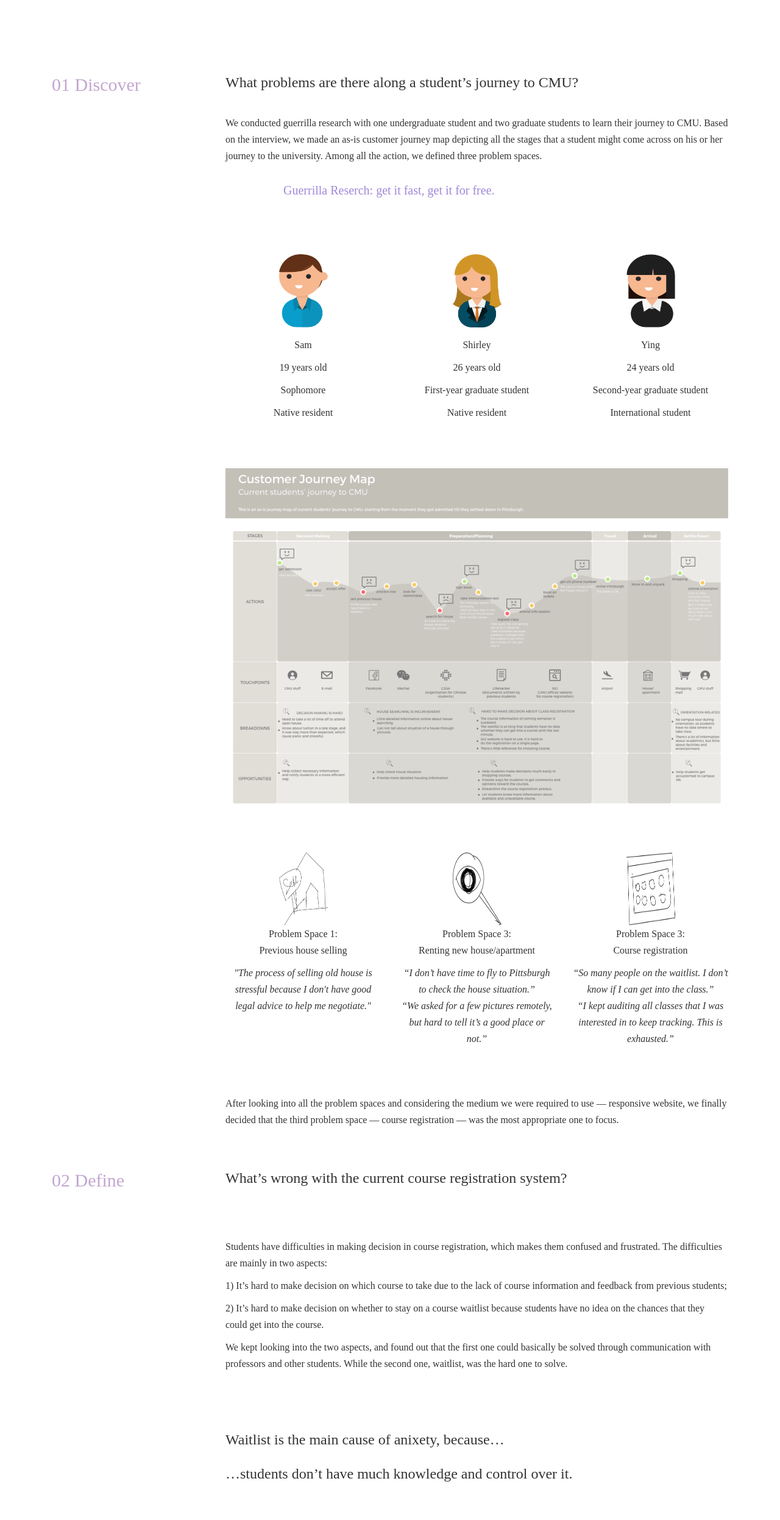
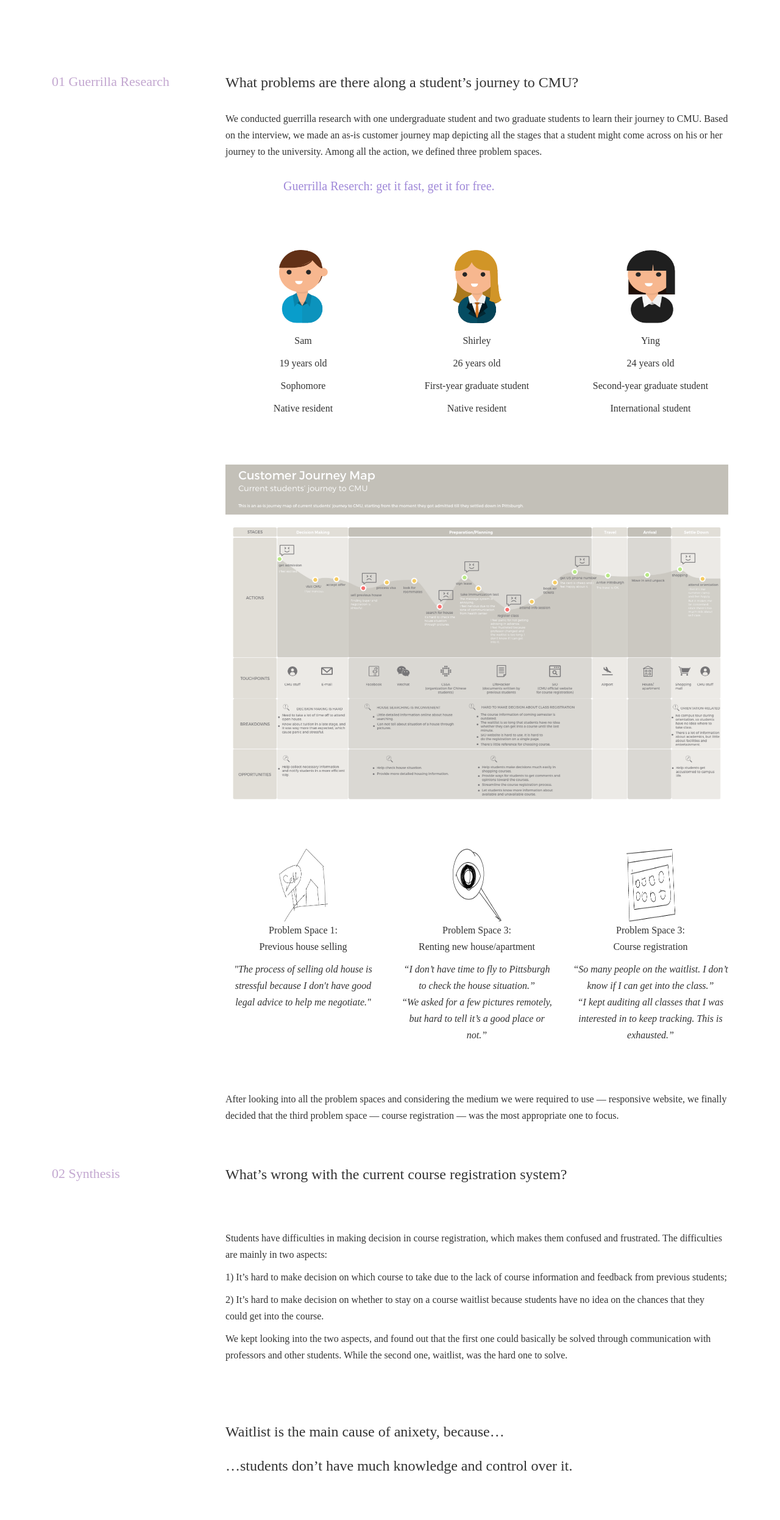
Before and after one commit to joychenxn/joychenxn.github.io, a plain HTML site: page project1.html in a window 1280 px wide. Shown: the part 1460-3953 px from the top of the page at 61% size. Drawn offline with nearby package versions, Linux system fonts and the light colour scheme; a web font is replaced by a local one.

Commit message:
update homepage

```diff
--- a/css/style.css
+++ b/css/style.css
@@ -460,7 +460,7 @@
 h3.processNote{
     color:#8750A1;
     opacity: 0.5;
-    font-size: 3rem;
+    font-size: 2.2rem;
     font-family: Open Sans_SemiBold;
 }
 
--- a/project1.html
+++ b/project1.html
@@ -50,7 +50,7 @@
                 </div>
               </div>
               <div class="process row">
-                  <h3 class="processNote col-lg-3">01 Discover</h3>
+                  <h3 class="processNote col-lg-3">01 Guerrilla Research</h3>
                   <h3 class="keyContent col-lg-9">What problems are there along a student’s journey to CMU?</h3>
               </div>
               <div class="row process">
@@ -59,7 +59,7 @@
                 </p>
               <div class="row process">
                <div class="col-lg-4"></div>
-                <p class="content col-lg-8" id="guerrilla">Guerrilla Reserch: get it fast, get it for free.</p>
+                <p class="content col-lg-5" id="guerrilla">Guerrilla Reserch: get it fast, get it for free.</p>
               </div>
               <div class="row process text-center">
                   <div class="col-lg-3"></div>
@@ -121,7 +121,7 @@
                   <p class="col-lg-9">After looking into all the problem spaces and considering the medium we were required to use — responsive website, we finally decided that the third problem space — course registration — was the most appropriate one to focus.</p>
               </div>
               <div class="process row">
-                <h3 class="processNote col-lg-3">02 Define</h3>
+                <h3 class="processNote col-lg-3">02 Synthesis</h3>
                 <h3 class="keyContent col-lg-9">What’s wrong with the current course registration system?</h3>
               </div>
               <div class="process row">
@@ -151,7 +151,7 @@
                   </div>
               </div>
               <div class="process row">
-                  <h3 class="processNote col-lg-3">03 Ideate</h3>
+                  <h3 class="processNote col-lg-3">03 Ideation</h3>
                   <h3 class="keyContent col-lg-9">How might we increase students’ control over their waitlist?</h3>
               </div>
               <div class="process row">
@@ -199,7 +199,7 @@
                   <img class="col-lg-9 col-md-9 col-xs-12" src="img/classStar-future%20journey%20map.png">
               </div>
               <div class="process row">
-                  <h3 class="col-lg-3 processNote">04 Implement</h3>
+                  <h3 class="col-lg-3 processNote">04 Implementation</h3>
                   <div class="col-lg-9"></div>
               </div>
               <div class="process row">
```
Also changed, not shown: index.html (+0 -1 lines), img/cover-1.jpg (added).
